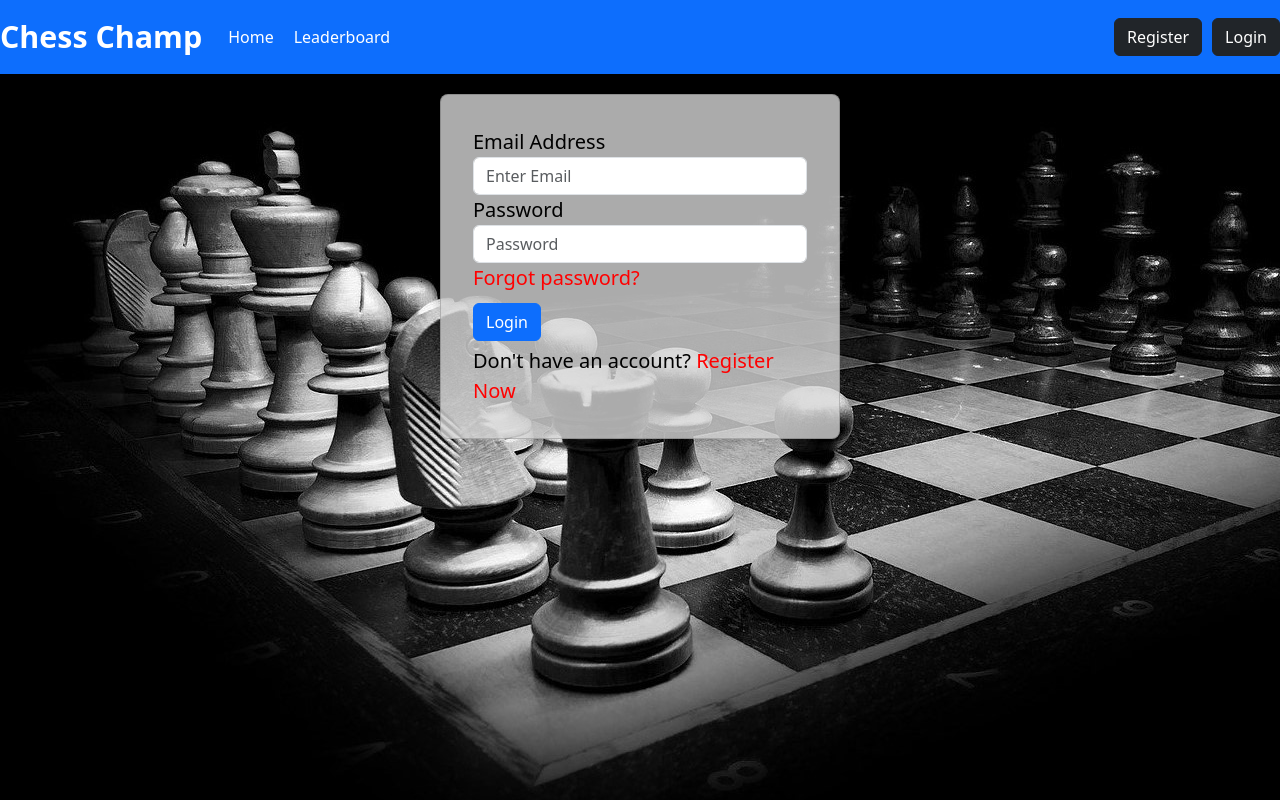
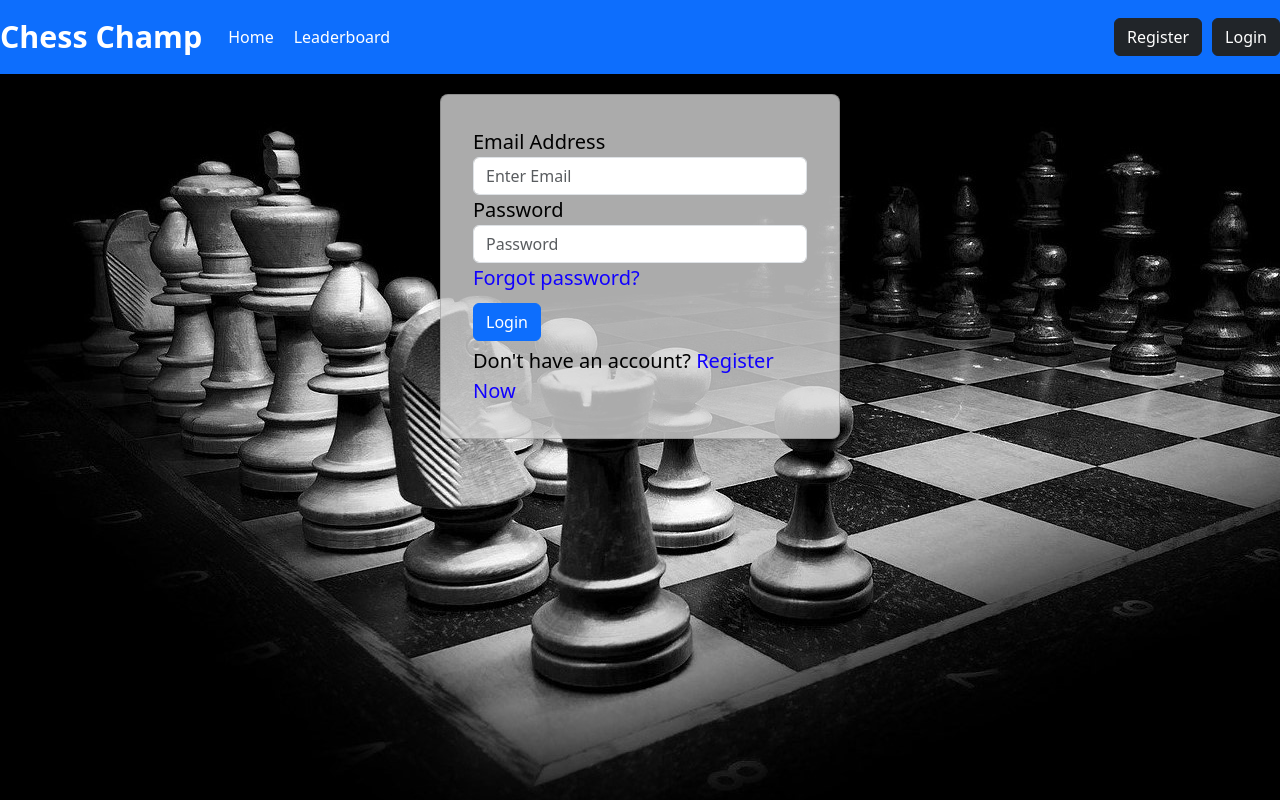
Before and after one commit to tilak318/ChessChamp-Backend, a React (Create React App) app in the folder client/: page /login in a window 1280 px wide. Built offline with nearby package versions, Linux system fonts and the light colour scheme; no server answers.

Commit message:
Resolved merge conflicts

```diff
--- a/client/src/style.css
+++ b/client/src/style.css
@@ -57,7 +57,7 @@ body {
 .login-form a,
 .register-form a{
   text-decoration: none;
-  color: rgb(255, 0, 0);
+  color: rgb(17, 0, 255);
   font-weight: 500;
 }
 .LoginButton,
```
